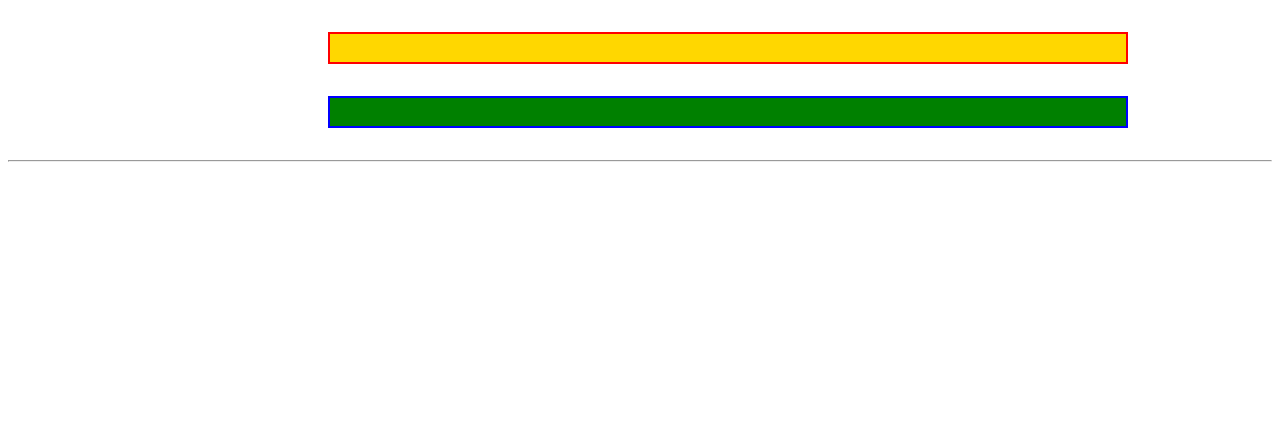
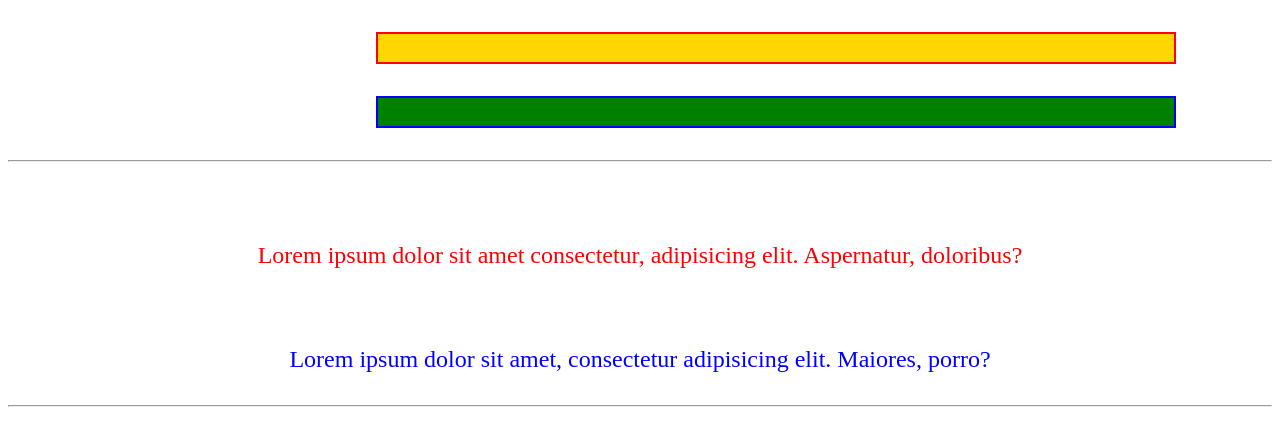
Before and after one commit to alirezabm24/margin-collapse, a plain HTML site: page index.html in a window 1280 px wide. Drawn offline with Linux system fonts and the light colour scheme.

Commit message:
first&second section created

```diff
--- a/index.html
+++ b/index.html
@@ -10,8 +10,17 @@
 <body>
 
     <!-- simple example of collapse -->
-    <div class="box1"></div>
+    <section>
+        <div class="box1"></div>
     <div class="box2"></div>
+    </section>
+    <hr>
+    <!-- any element between two others will block margins from collapsing. -->
+    <section>
+        <p class="para1">Lorem ipsum dolor sit amet consectetur, adipisicing elit. Aspernatur, doloribus?</p>
+        <br>
+        <p class="para2">Lorem ipsum dolor sit amet, consectetur adipisicing elit. Maiores, porro?</p>
+    </section>
     <hr>
 
 </body>
--- a/styles.css
+++ b/styles.css
@@ -12,7 +12,7 @@ body {
     background-color: gold;
     border: 2px solid red;
     margin-top: 2rem;
-    margin-left: 20rem;
+    margin-left: 23rem;
     margin-bottom: 2rem;
 }
 
@@ -21,10 +21,26 @@ body {
     height: 2rem;
     background-color: green;
     border: 2px solid blue;
-    margin-left: 20rem;
+    margin-left: 23rem;
     margin-top: 2rem;
 }
 
 hr {
     margin-top: 2rem;
 }
+
+.para1 {
+    font-size: 1.5rem;
+    color: red;
+    margin-top: 5rem;
+    text-align: center;
+    margin-bottom: 30px;
+}
+
+.para2 {
+    font-size: 1.5rem;
+    color: blue;
+    margin-top: 5rem;
+    text-align: center;
+    margin-top: 30px;
+}
```
